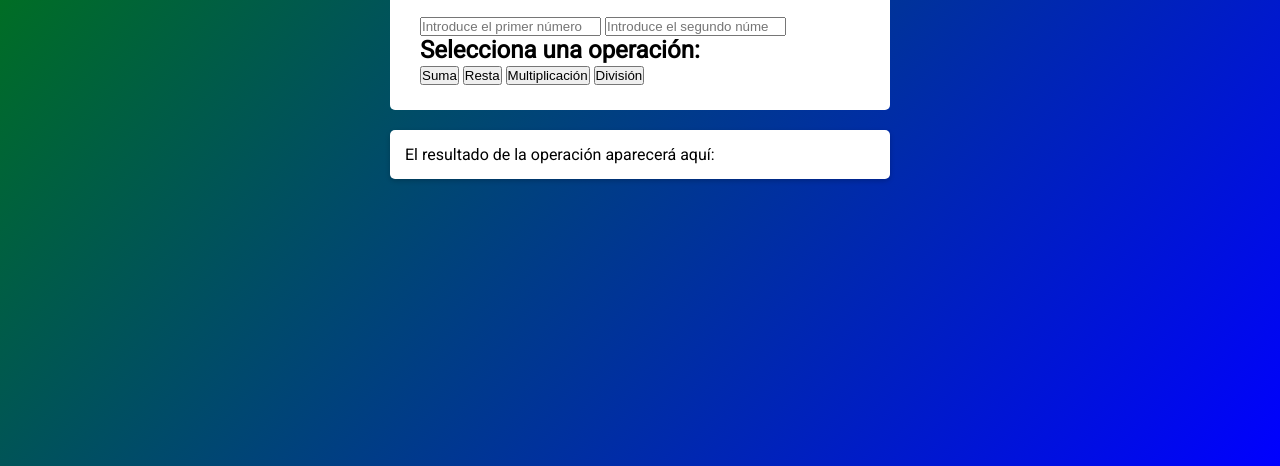
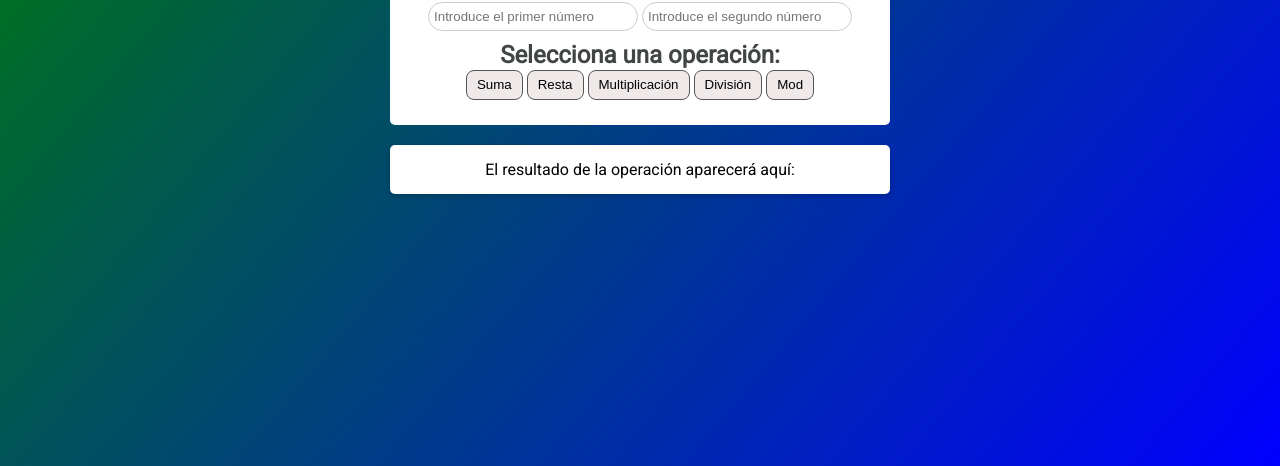
Before and after one commit to KristhianBello/Aplicaciones-para-Clientes-Web, a plain HTML site: page Tareas/Tarea_4/index.html in a window 1280 px wide. Shown: the part 334-800 px from the top of the page. Drawn offline with Linux system fonts and the light colour scheme.

Commit message:
Tarea_4_Final

```diff
--- a/Tareas/Tarea_4/index.html
+++ b/Tareas/Tarea_4/index.html
@@ -19,6 +19,7 @@
         <button onclick="calcular('resta')">Resta</button>
         <button onclick="calcular('multiplicacion')">Multiplicación</button>
         <button onclick="calcular('division')">División</button>
+        <button onclick="calcular('modulo')">Mod</button>
     </div>
 
     <div id="resultado">
--- a/Tareas/Tarea_4/script.js
+++ b/Tareas/Tarea_4/script.js
@@ -28,6 +28,13 @@ function calcular(operacion) {
           }
           resultado = num1 / num2;
           break;
+      case 'modulo':
+          if (num2 === 0) {
+              mostrarResultado("No se puede dividir por cero.");
+              return;
+          }
+          resultado = num1 % num2; // Operación de módulo
+          break;
       default:
           mostrarResultado("Operación no válida.");
           return;
--- a/Tareas/Tarea_4/style.css
+++ b/Tareas/Tarea_4/style.css
@@ -1,7 +1,24 @@
+* {
+    margin: 0;
+    padding: 0;
+    box-sizing: border-box;
+}
+
+/*Tipo letrado*/
 body {
     font-family: 'Roboto', sans-serif;
     color: #e1dbdb;
     line-height: 1.2;
+}
+
+h2{
+    text-align: center;
+    font-size: 24px;
+    color: rgb(65, 70, 67);
+}
+
+/*Fondo y orientación*/
+body {
     height: 100vh;
     display: flex;
     flex-direction: column;
@@ -12,6 +29,7 @@ body {
     margin: 0;
 }
 
+/*Cuadro*/
 div {
     max-width: 500px;
     width: 200%;
@@ -19,15 +37,10 @@ div {
     background-color: white;
     border-radius: 5px;
     color: #000;
-    text-align: cente;
+    text-align: center;
 }
 
-* {
-    margin: 0;
-    padding: 0;
-    box-sizing: border-box;
-}
-
+/*Cuadro de resultado*/
 #resultado{
     margin-top: 20px;
     padding: 15px;
@@ -35,3 +48,26 @@ div {
     border-radius: 5px;
     box-shadow: 0  2px 5px rgba(0,0,0, 0.2);
 }
+
+/*diseño de las operaciones*/
+input{
+    height: 29px;
+    padding: 5px;
+    width: 210px;
+    margin-bottom: 10px;
+    border-radius: 120px;
+    border: 1px solid #ccc;
+}
+
+/*Botones de las Operaciones*/
+button{
+    height: 30px;
+    padding: 5px 10px;
+    background-color: #efe9e9;
+    color: rgb(0, 0, 0);
+    border: 1px solid #b1aeae;
+    border-radius: 120px;
+    border-radius: 8px;
+    cursor: pointer;
+    border-color: rgb(88, 85, 85);
+}
```
